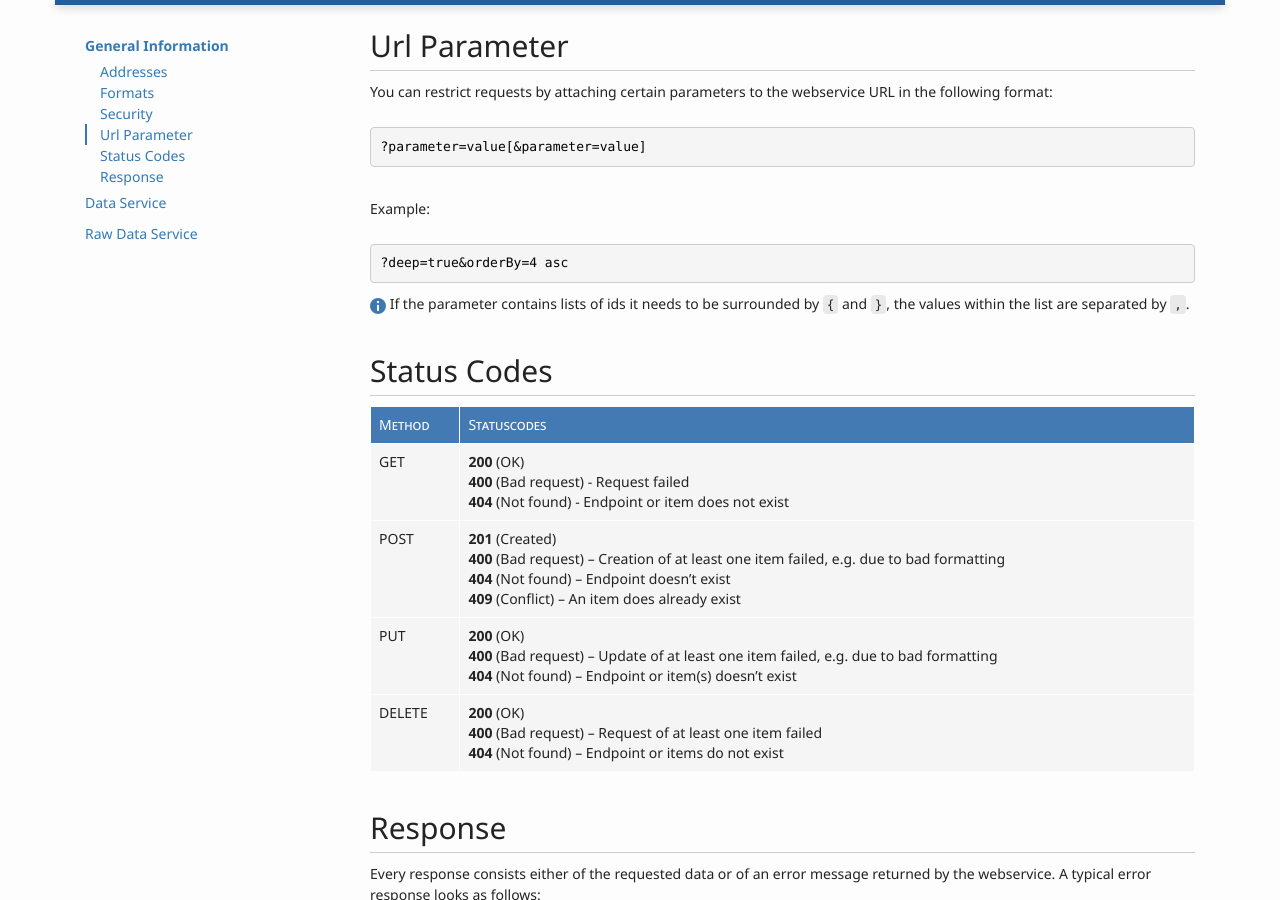
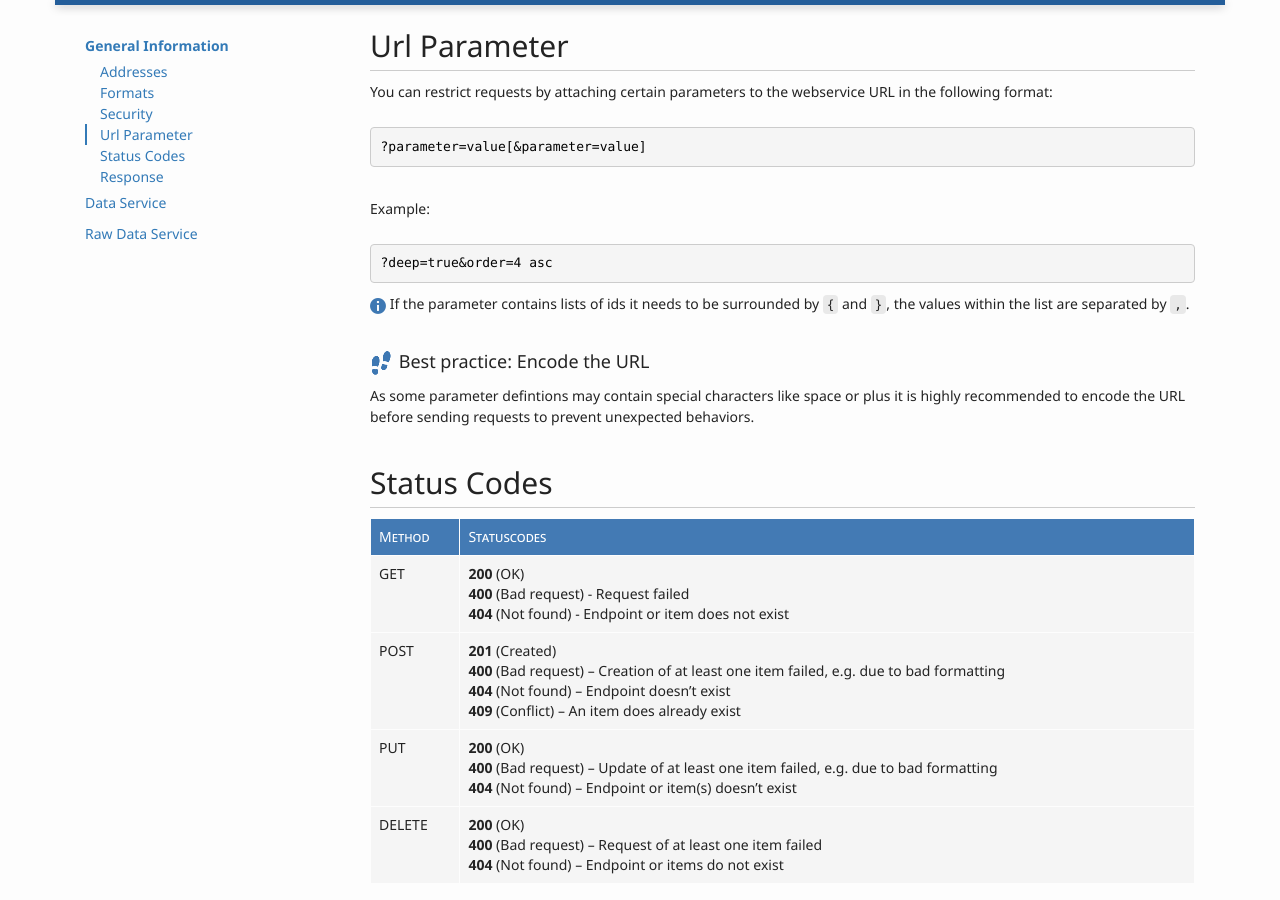
Before and after one commit to ZEISS-PiWeb/PiWeb-Api, a Jekyll site: the page built from _pages/01-restapi.md, in a window 1280 px wide and 900 px high, scrolled down 894 px. Built offline with Jekyll 4.4.1, drawn with Linux system fonts in a browser that asks for light colours.

Commit message:
Update 011-general.md

```diff
--- a/_pages/011-general.md
+++ b/_pages/011-general.md
@@ -44,10 +44,14 @@ You can restrict requests by attaching certain parameters to the webservice URL
 <br/>Example:
 
 {% highlight http %}
-?deep=true&orderBy=4 asc
+?deep=true&order=4 asc
 {% endhighlight %}
 
+
 {{ site.images['info'] }} If the parameter contains lists of ids it needs to be surrounded by `{` and `}`, the values within the list are separated by `,`.
+
+{{ site.headers['bestPractice'] }} Encode the URL
+As some parameter defintions may contain special characters like space or plus it is highly recommended to encode the URL before sending requests to prevent unexpected behaviors.
 
 <h2 id="{{page.sections['general']['secs']['codes'].anchor}}">{{page.sections['general']['secs']['codes'].title}}</h2>
 
```
